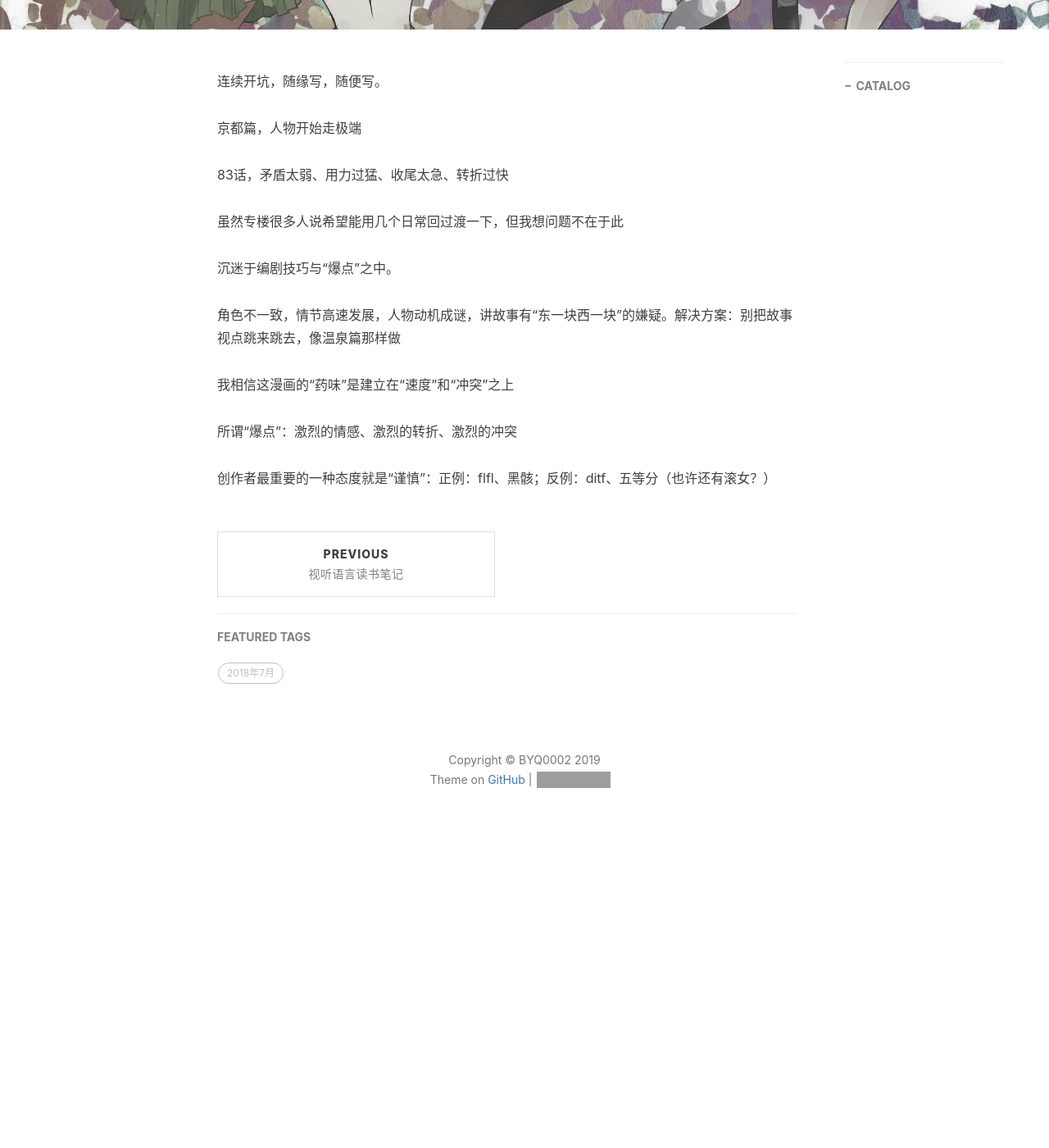
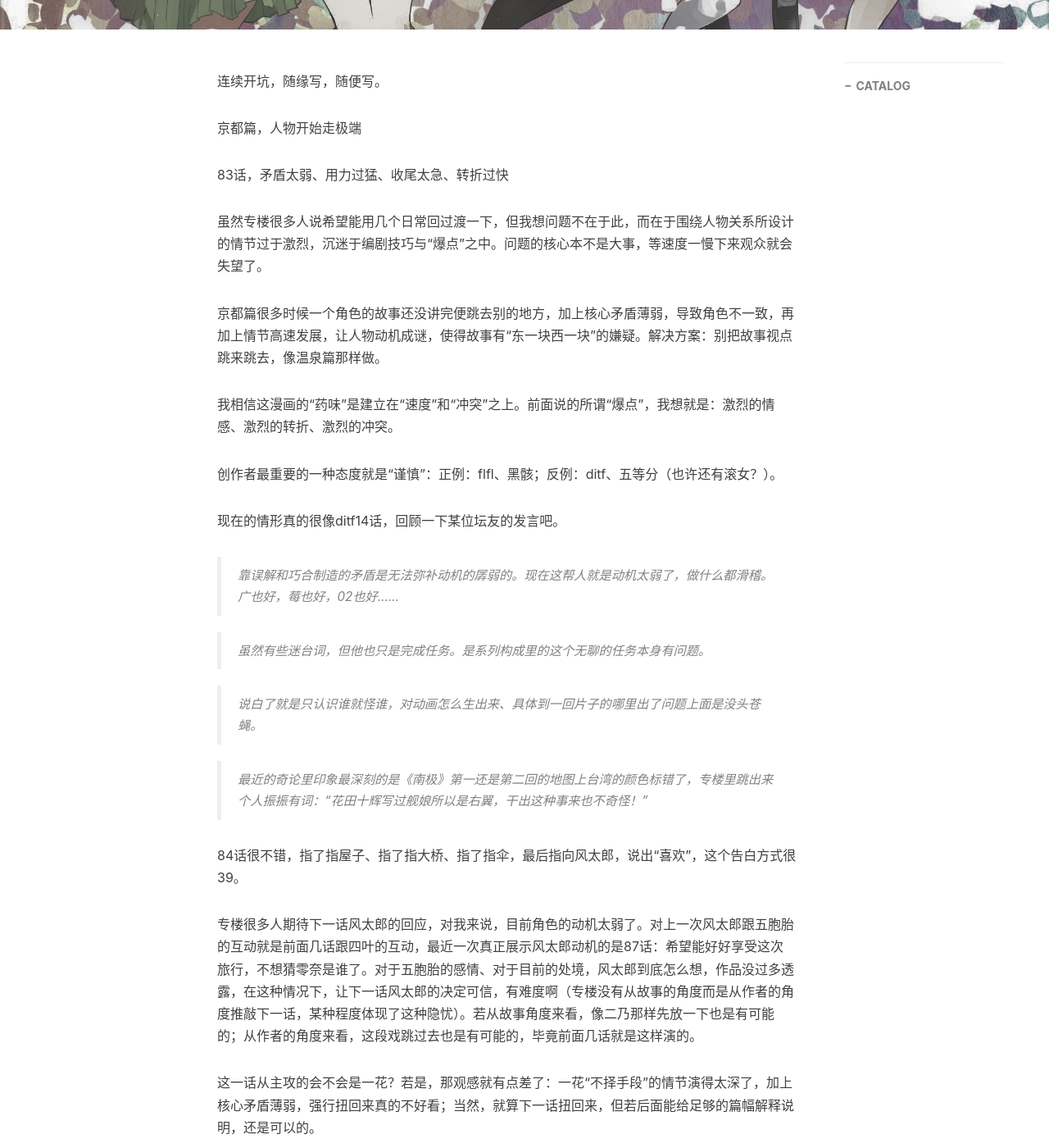
Before and after one commit to BYQ0002/BYQ0002.github.io, a Jekyll site: the page built from _posts/2019-04-23-《五等分的花嫁》阅读随笔.md, in a window 1280 px wide and 1400 px high, scrolled down 421 px. Shown: the whole window at 82% size. Built offline with Jekyll 4.4.1, drawn with Linux system fonts in a browser that asks for light colours; nearby versions of some CDN libraries; comment, search, counter and statistics services are not loaded; before the commit the page ends 1476 px from its top, so only the background shows below that; grey boxes are pictures that could not be loaded.

Commit message:
Update 2019-04-21-视听语言读书笔记.md

```diff
--- a/_posts/2019-04-23-《五等分的花嫁》阅读随笔.md
+++ b/_posts/2019-04-23-《五等分的花嫁》阅读随笔.md
@@ -16,14 +16,25 @@ tags:                                  #标签
 
 83话，矛盾太弱、用力过猛、收尾太急、转折过快
 
-虽然专楼很多人说希望能用几个日常回过渡一下，但我想问题不在于此
+虽然专楼很多人说希望能用几个日常回过渡一下，但我想问题不在于此，而在于围绕人物关系所设计的情节过于激烈，沉迷于编剧技巧与“爆点”之中。问题的核心本不是大事，等速度一慢下来观众就会失望了。
 
-沉迷于编剧技巧与“爆点”之中。
+京都篇很多时候一个角色的故事还没讲完便跳去别的地方，加上核心矛盾薄弱，导致角色不一致，再加上情节高速发展，让人物动机成谜，使得故事有“东一块西一块”的嫌疑。解决方案：别把故事视点跳来跳去，像温泉篇那样做。
 
-角色不一致，情节高速发展，人物动机成谜，讲故事有“东一块西一块”的嫌疑。解决方案：别把故事视点跳来跳去，像温泉篇那样做
+我相信这漫画的“药味”是建立在“速度”和“冲突”之上。前面说的所谓“爆点”，我想就是：激烈的情感、激烈的转折、激烈的冲突。
 
-我相信这漫画的“药味”是建立在“速度”和“冲突”之上
+创作者最重要的一种态度就是“谨慎”：正例：flfl、黑骸；反例：ditf、五等分（也许还有滚女？）。
 
-所谓“爆点”：激烈的情感、激烈的转折、激烈的冲突
+现在的情形真的很像ditf14话，回顾一下某位坛友的发言吧。
+>靠误解和巧合制造的矛盾是无法弥补动机的孱弱的。现在这帮人就是动机太弱了，做什么都滑稽。广也好，莓也好，02也好……
 
-创作者最重要的一种态度就是“谨慎”：正例：flfl、黑骸；反例：ditf、五等分（也许还有滚女？）
+>虽然有些迷台词，但他也只是完成任务。是系列构成里的这个无聊的任务本身有问题。
+
+>说白了就是只认识谁就怪谁，对动画怎么生出来、具体到一回片子的哪里出了问题上面是没头苍蝇。
+
+>最近的奇论里印象最深刻的是《南极》第一还是第二回的地图上台湾的颜色标错了，专楼里跳出来个人振振有词：“花田十辉写过舰娘所以是右翼，干出这种事来也不奇怪！”
+
+84话很不错，指了指屋子、指了指大桥、指了指伞，最后指向风太郎，说出“喜欢”，这个告白方式很39。
+
+专楼很多人期待下一话风太郎的回应，对我来说，目前角色的动机太弱了。对上一次风太郎跟五胞胎的互动就是前面几话跟四叶的互动，最近一次真正展示风太郎动机的是87话：希望能好好享受这次旅行，不想猜零奈是谁了。对于五胞胎的感情、对于目前的处境，风太郎到底怎么想，作品没过多透露，在这种情况下，让下一话风太郎的决定可信，有难度啊（专楼没有从故事的角度而是从作者的角度推敲下一话，某种程度体现了这种隐忧）。若从故事角度来看，像二乃那样先放一下也是有可能的；从作者的角度来看，这段戏跳过去也是有可能的，毕竟前面几话就是这样演的。
+
+这一话从主攻的会不会是一花？若是，那观感就有点差了：一花“不择手段”的情节演得太深了，加上核心矛盾薄弱，强行扭回来真的不好看；当然，就算下一话扭回来，但若后面能给足够的篇幅解释说明，还是可以的。
```
